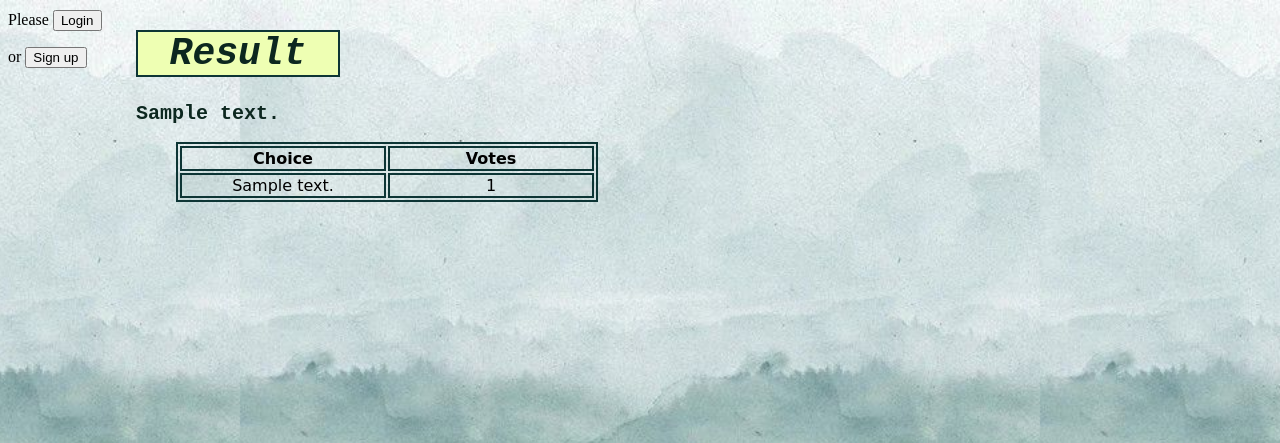
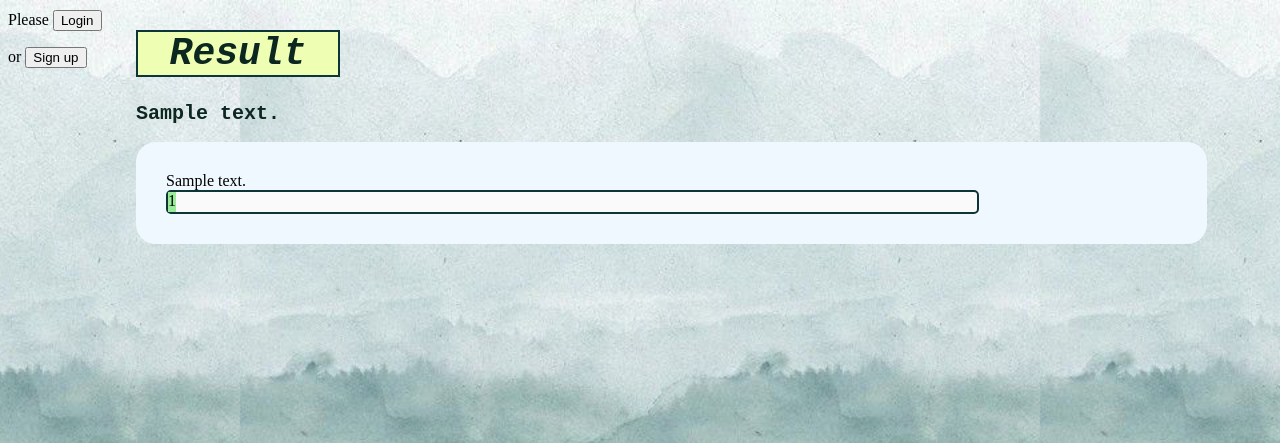
Before and after one commit to tnnpp/ku-polls, a Django app: page /polls/1/results/ in a window 1280 px wide. Shown: the top 443 px of the page. Run offline with Django 4.2, Linux system fonts and the light colour scheme; tables that the repository leaves empty hold one stand-in row (values such as "Sample post").

Commit message:
Update result UI

```diff
--- a/polls/static/polls/results_style.css
+++ b/polls/static/polls/results_style.css
@@ -32,14 +32,33 @@ h2{
     margin-left: 10vw;
     margin-top: 15px;
 }
-table{
-    margin-left: 10vw;
-    margin-top: 10px;
-    font-family:cursive;
+.container{
+    display:flex;
+    flex-direction: column;
+    width: 80%;
+    background-color: aliceblue;
+    padding: 30px;
+    border-radius: 20px;
+    position: relative;
+    left: 10vw
+}
+
+.vote_bar {
+    width: 80%;
+    height: 20px;
+    background-color: rgb(250, 250, 250);
+    border-radius: 5px;
     border: 2px solid rgb(13, 53, 53);
 }
-th,td{
-    border: 2px solid rgb(13, 53, 53);
-    width: 200px;
-    text-align: center;
+
+/* Style for table data cells */
+.bar {
+    height: 100%;
+    background-color: rgb(153, 235, 153);
+    transition: width 0.3s;
+    text-align: right;
+
+
 }
+
+  /* Style for the bars (td elements with class "bar") */
--- a/polls/templates/polls/results.html
+++ b/polls/templates/polls/results.html
@@ -1,16 +1,18 @@
 {% load static %}
-<link rel="stylesheet" href="{% static 'polls/results_style.css' %}">
+<link rel="stylesheet" href="{% static 'polls/results_style.css' %}" xmlns="http://www.w3.org/1999/html">
 <h1>Result</h1>
 <h2>{{ question.question_text }}</h2>
 
-<ul>
-    <table>
-        <tr><th>Choice</th><th>Votes</th></tr>
-        {% for choice in question.choice_set.all %}
-        <tr><td>{{ choice.choice_text }}</td><td>{{ choice.votes }}</td> </tr>
-        {% endfor %}
-    </table>
-</ul>
+
+<div class="container">
+  {% for choice in question.choice_set.all %}
+    {{ choice.choice_text }}
+        <div class="vote_bar">
+          <div class="bar" style="width: {{choice.votes}}%">{{ choice.votes }}</div>
+        </div>
+  {% endfor %}
+</div>
+
 {% if messages %}
   <ul class="messages">
     {% for message in messages %}
```
Also changed, not shown: polls/static/polls/images/box.png (deleted), polls/views.py (line endings or trailing spaces).
